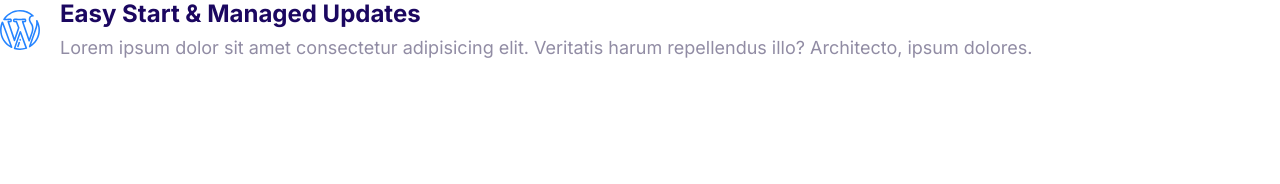
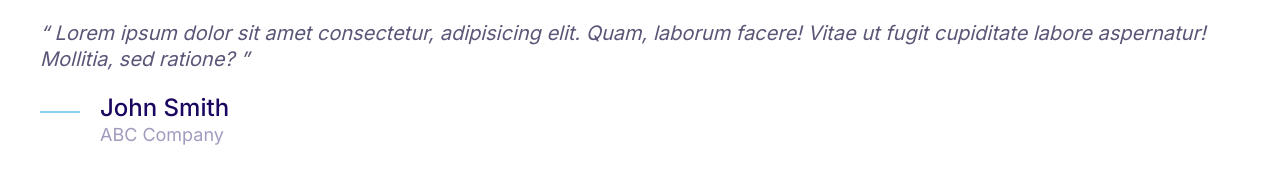
Before and after one commit to jodamo16/first-practice, a plain HTML site: page index.html in a window 1280 px wide. Drawn offline with Linux system fonts and the light colour scheme.

Commit message:
build the quote component.

```diff
--- a/CSS/styles.css
+++ b/CSS/styles.css
@@ -5,6 +5,7 @@
   --color-accent: #ff3400;
   --color-headings: #1b0760;
   --color-body: #918ca4;
+  --color-body-darker: #5c5577;
   --color-border: #ccc;
   --color-white: #fff;
   --border-radius: 40px;
@@ -377,3 +378,54 @@ a {
 .media__image {
   margin-top: 1rem;
 }
+
+/*Quote*/
+.quote {
+  font-size: 3rem;
+  font-style: italic;
+  color: var(--color-body-darker);
+  line-height: 1.3;
+}
+
+.quote__text::before {
+  content: open-quote;
+}
+
+.quote__text::after {
+  content: close-quote;
+}
+
+.quote__author {
+  font-size: 3rem;
+  font-weight: 500;
+  font-style: normal;
+  margin-bottom: 0;
+}
+
+.quote__org {
+  color: var(--color-headings);
+  opacity: 0.4;
+  font-size: 2rem;
+  font-style: normal;
+}
+
+.quote__line {
+  position: relative;
+  bottom: 10px;
+}
+
+@media screen and (min-width: 1024px) {
+  .quote {
+    font-size: 2rem;
+  }
+
+  .quote__author {
+    font-size: 2.4rem;
+  }
+
+  .quote__org {
+    font-size: 1.8rem;
+  }
+}
+
+/*Grids*/
--- a/index.html
+++ b/index.html
@@ -15,19 +15,25 @@
     <link rel="stylesheet" href="./CSS/styles.css" />
   </head>
   <body>
+    <blockquote class="quote">
+      <p class="quote__text">
+        Lorem ipsum dolor sit amet consectetur, adipisicing elit. Quam, laborum
+        facere! Vitae ut fugit cupiditate labore aspernatur! Mollitia, sed
+        ratione?
+      </p>
+      <footer>
         <div class="media">
           <div class="media__image">
-        <svg class="icon icon--primary">
-          <use xlink:href="images/sprite.svg#wordpress"></use>
+            <svg class="icon icon--primary quote__line">
+              <use xlink:href="images/sprite.svg#line"></use>
             </svg>
           </div>
           <div class="media__body">
-        <h3 class="media__title">Easy Start & Managed Updates</h3>
-        <p>
-          Lorem ipsum dolor sit amet consectetur adipisicing elit. Veritatis
-          harum repellendus illo? Architecto, ipsum dolores.
-        </p>
+            <h3 class="media__title quote__author">John Smith</h3>
+            <p class="quote__org">ABC Company</p>
           </div>
         </div>
+      </footer>
+    </blockquote>
   </body>
 </html>
```
Also changed, not shown: components/quote.html (added, +19 -0 lines). Lines whose indentation alone changed are shown as unchanged.
